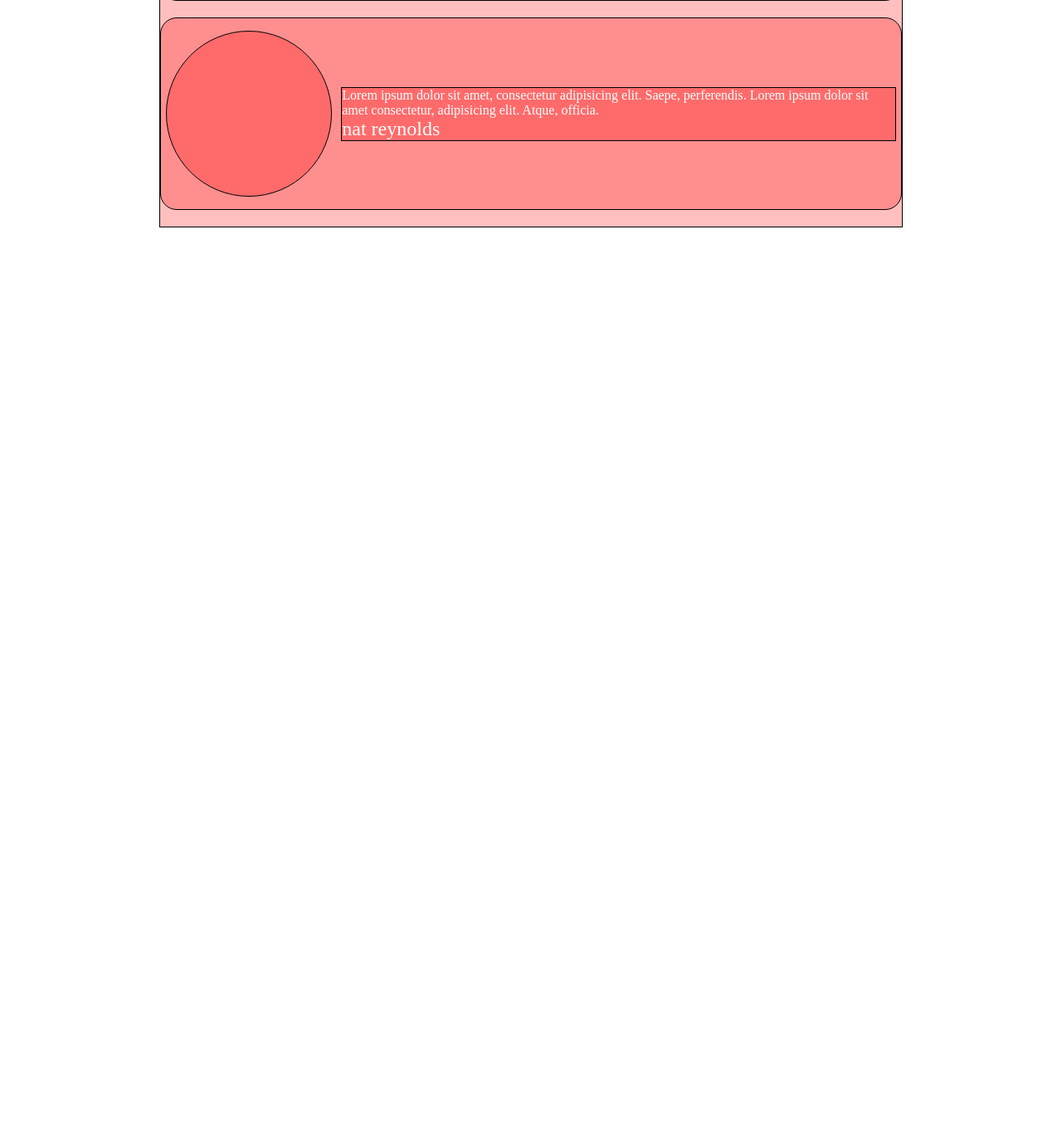
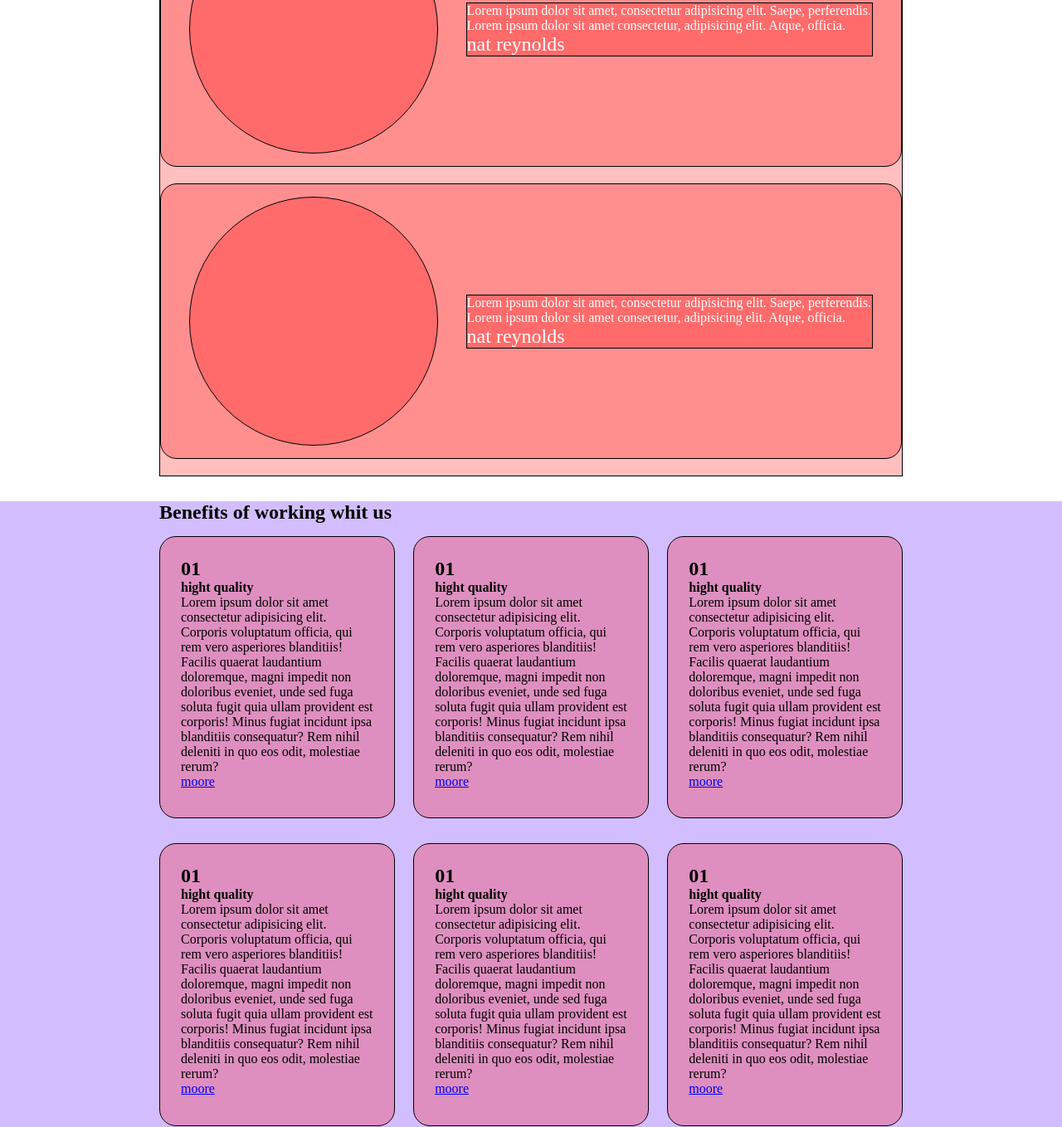
Before and after one commit to CarloDM/htmlcss-responsive-layout, a plain HTML site: page index.html in a window 1280 px wide. Shown: the part 1442-2800 px from the top of the page at 83% size. Before the commit the page ends 1716 px from the top, so only its background shows below. Drawn offline with Linux system fonts and the light colour scheme.

Commit message:
[benefits] layout complete

```diff
--- a/css/mediaQuery.css
+++ b/css/mediaQuery.css
@@ -24,13 +24,17 @@
 
   .testimonial .container .card{
     flex-direction: row;
-    justify-content: space-around;
+    justify-content: space-evenly;
     text-align: left;
 
   }
 
   .testimonial .container .card div{
-    width: 75%;
+    width: 55%;
+  }
+
+  .benefits .container .card{
+    width: calc(95% /2);
   }
 
 }
@@ -40,9 +44,11 @@
 
   header .container,
   .get .container,
-  .testimonial .container
+  .testimonial .container,
+  .benefits .container
   {
     width: 70%;
+    max-width: 1280px;
   }
 
   header .container .items ul li:not(li:last-child) {
@@ -56,14 +62,20 @@
   .planning .container{
     text-align: center;
     width: 65%;
+    max-width: 1190px;
   }
 
   .planning .container .card{
     display: inline-block;
     width: 49%;
   }
+
   .planning .container .card.app{
     position: relative;
+  }
+
+  .benefits .container .card{
+    width: calc(95% /3);
 
   }
 }
--- a/css/style.css
+++ b/css/style.css
@@ -28,7 +28,7 @@ header{
   width: 100%;
   margin-top: -80px;
   z-index: 999;
-  background-color: rgb(0, 132, 253);
+  background-color: rgb(138, 195, 245);
 }
 
 header .container {
@@ -132,8 +132,8 @@ main{
 
 .testimonial .container .card .photo{
   margin: 15px 0px;
-  width: 200px;
-  height: 200px;
+  width: 300px;
+  height: 300px;
   border-radius: 50%;
   overflow: hidden;
 
@@ -143,3 +143,26 @@ main{
   font-size: 1.5rem;
   margin-bottom: 15px;
 }
+
+/* benefits  */
+
+.benefits{
+  background-color: rgb(210, 190, 255);
+}
+
+.benefits .container {
+  width: 95%;
+  margin: 30px auto;
+}
+
+.benefits .container .flex {
+  flex-wrap: wrap;
+  justify-content: space-between;
+
+}
+.benefits .container .card{
+  border-radius: 20px;
+  margin: 15px 0px;
+  padding: 25px;
+  aspect-ratio: 1/1.2;
+}
--- a/index.html
+++ b/index.html
@@ -130,6 +130,74 @@
         </div>
     </section>
 
+    <section class="benefits">
+
+        <div class="container">
+            <h2>Benefits of working whit us</h2>
+
+            <div class="flex">
+
+                <div class="card debug">
+                  <h1>01</h1>
+                  <h4>hight quality</h4>
+                  <p>
+                    Lorem ipsum dolor sit amet consectetur adipisicing elit. Corporis voluptatum officia, qui rem vero asperiores blanditiis! Facilis quaerat laudantium doloremque, magni impedit non doloribus eveniet, unde sed fuga soluta fugit quia ullam provident est corporis! Minus fugiat incidunt ipsa blanditiis consequatur? Rem nihil deleniti in quo eos odit, molestiae rerum?
+                  </p>
+                  <a href="#">moore</a>
+                </div>
+
+                <div class="card debug">
+                  <h1>01</h1>
+                  <h4>hight quality</h4>
+                  <p>
+                    Lorem ipsum dolor sit amet consectetur adipisicing elit. Corporis voluptatum officia, qui rem vero asperiores blanditiis! Facilis quaerat laudantium doloremque, magni impedit non doloribus eveniet, unde sed fuga soluta fugit quia ullam provident est corporis! Minus fugiat incidunt ipsa blanditiis consequatur? Rem nihil deleniti in quo eos odit, molestiae rerum?
+                  </p>
+                  <a href="#">moore</a>
+                </div>
+
+                <div class="card debug">
+                  <h1>01</h1>
+                  <h4>hight quality</h4>
+                  <p>
+                    Lorem ipsum dolor sit amet consectetur adipisicing elit. Corporis voluptatum officia, qui rem vero asperiores blanditiis! Facilis quaerat laudantium doloremque, magni impedit non doloribus eveniet, unde sed fuga soluta fugit quia ullam provident est corporis! Minus fugiat incidunt ipsa blanditiis consequatur? Rem nihil deleniti in quo eos odit, molestiae rerum?
+                  </p>
+                  <a href="#">moore</a>
+                </div>
+
+                <div class="card debug">
+                  <h1>01</h1>
+                  <h4>hight quality</h4>
+                  <p>
+                    Lorem ipsum dolor sit amet consectetur adipisicing elit. Corporis voluptatum officia, qui rem vero asperiores blanditiis! Facilis quaerat laudantium doloremque, magni impedit non doloribus eveniet, unde sed fuga soluta fugit quia ullam provident est corporis! Minus fugiat incidunt ipsa blanditiis consequatur? Rem nihil deleniti in quo eos odit, molestiae rerum?
+                  </p>
+                  <a href="#">moore</a>
+                </div>
+
+                <div class="card debug">
+                  <h1>01</h1>
+                  <h4>hight quality</h4>
+                  <p>
+                    Lorem ipsum dolor sit amet consectetur adipisicing elit. Corporis voluptatum officia, qui rem vero asperiores blanditiis! Facilis quaerat laudantium doloremque, magni impedit non doloribus eveniet, unde sed fuga soluta fugit quia ullam provident est corporis! Minus fugiat incidunt ipsa blanditiis consequatur? Rem nihil deleniti in quo eos odit, molestiae rerum?
+                  </p>
+                  <a href="#">moore</a>
+                </div>
+
+                <div class="card debug">
+                  <h1>01</h1>
+                  <h4>hight quality</h4>
+                  <p>
+                    Lorem ipsum dolor sit amet consectetur adipisicing elit. Corporis voluptatum officia, qui rem vero asperiores blanditiis! Facilis quaerat laudantium doloremque, magni impedit non doloribus eveniet, unde sed fuga soluta fugit quia ullam provident est corporis! Minus fugiat incidunt ipsa blanditiis consequatur? Rem nihil deleniti in quo eos odit, molestiae rerum?
+                  </p>
+                  <a href="#">moore</a>
+                </div>
+            </div>
+
+
+
+        </div>
+
+    </section>
+
 
   </main>
 
```
